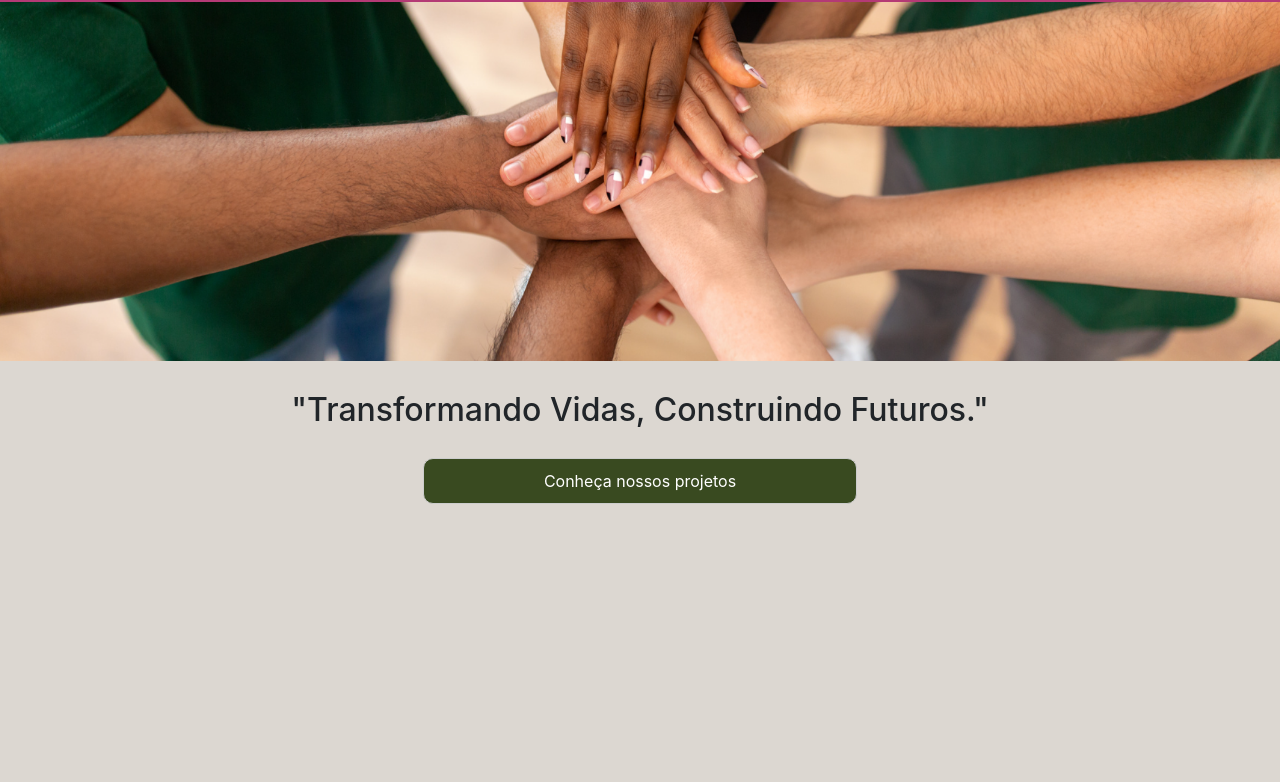
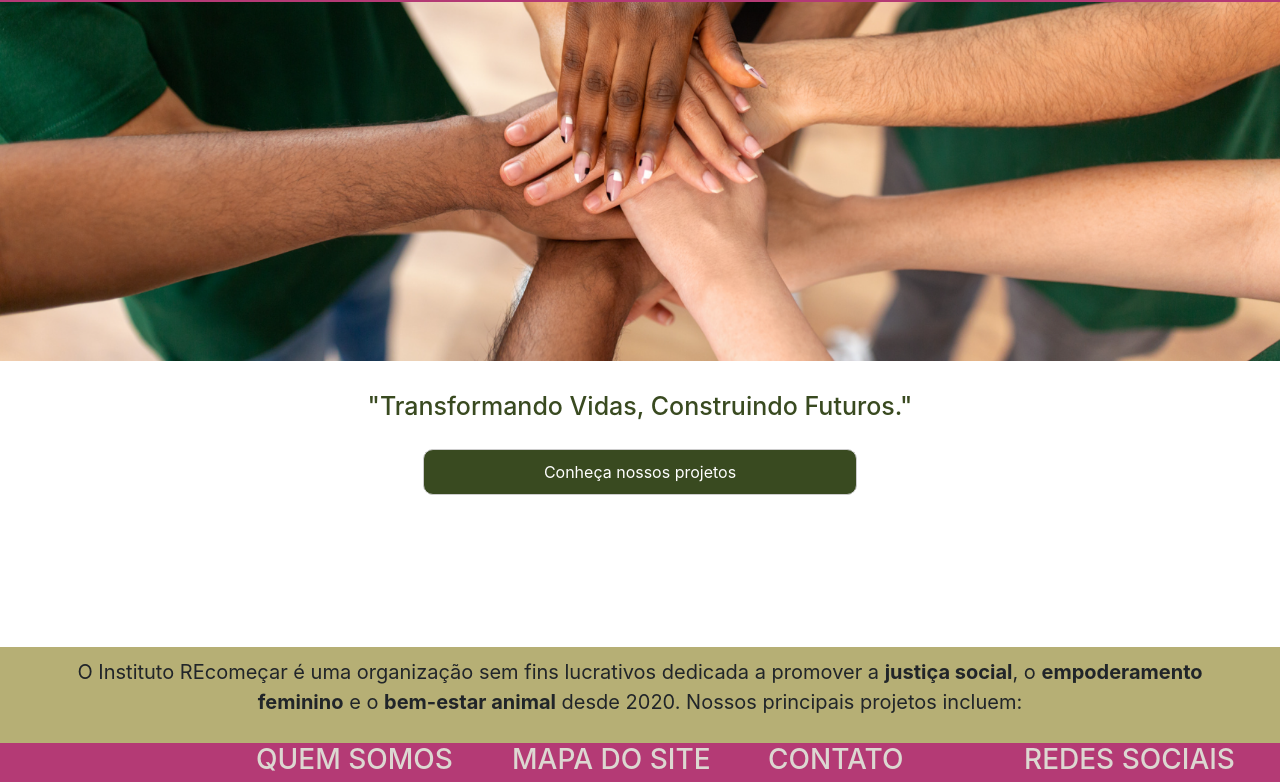
Before and after one commit to FabioCantuario/Proz_Equipe5, a plain HTML site: page index.html in a window 1280 px wide. Shown: the part 108-890 px from the top of the page. Drawn offline with nearby package versions, Linux system fonts and the light colour scheme.

Commit message:
Construindo página home

```diff
--- a/index.html
+++ b/index.html
@@ -58,6 +58,11 @@
             </div>
 
         </div>
+
+        <div class="texto-apresentacao">
+            <p>O Instituto REcomeçar é uma organização sem fins lucrativos dedicada a promover a <strong>justiça social</strong>, o <strong>empoderamento feminino</strong> e o <strong>bem-estar animal</strong> desde 2020. Nossos principais projetos incluem:</p>
+        </div>
+
     </main>
 
     <footer class="rodape">
--- a/style/cabecalho_rodape.css
+++ b/style/cabecalho_rodape.css
@@ -83,7 +83,6 @@
 .content-grids {
     background-color: #B43A75;
     width:auto;
-    margin-top: 1000px;
     display:flex;
 }
 .content-grids .colUm{
--- a/style/index.css
+++ b/style/index.css
@@ -1,6 +1,15 @@
 body {
-    background-color: #DCD7D1;
+    background-color: #ffffff;
 
+}
+
+.dropdown-menu {
+    width: 200px;
+    margin: 0 auto;
+}
+
+.conteudo {
+    margin-bottom: -55px;
 }
 
 .image-container {
@@ -20,6 +29,12 @@ body {
 .frase-container {
     margin-top: 30px;
     text-align: center;
+    color: #394A20;
+    font-size: 18px;
+}
+
+.frase-slogan {
+    font-size: 25px;
 }
 
 .botao {
@@ -35,7 +50,15 @@ body {
     border: 1px solid #ccc;;
 }
 
-.dropdown-menu {
-    width: 200px;
-    margin: 0 auto;
+.texto-apresentacao {
+    background-color: #B6AF75;
+    padding: 10px 20px;
+    text-align: center;
+    justify-content: justify;
 }
+
+.texto-apresentacao p {
+    font-size: 20px;
+    margin-left: 50px;
+    margin-right: 50px;
+}
```
